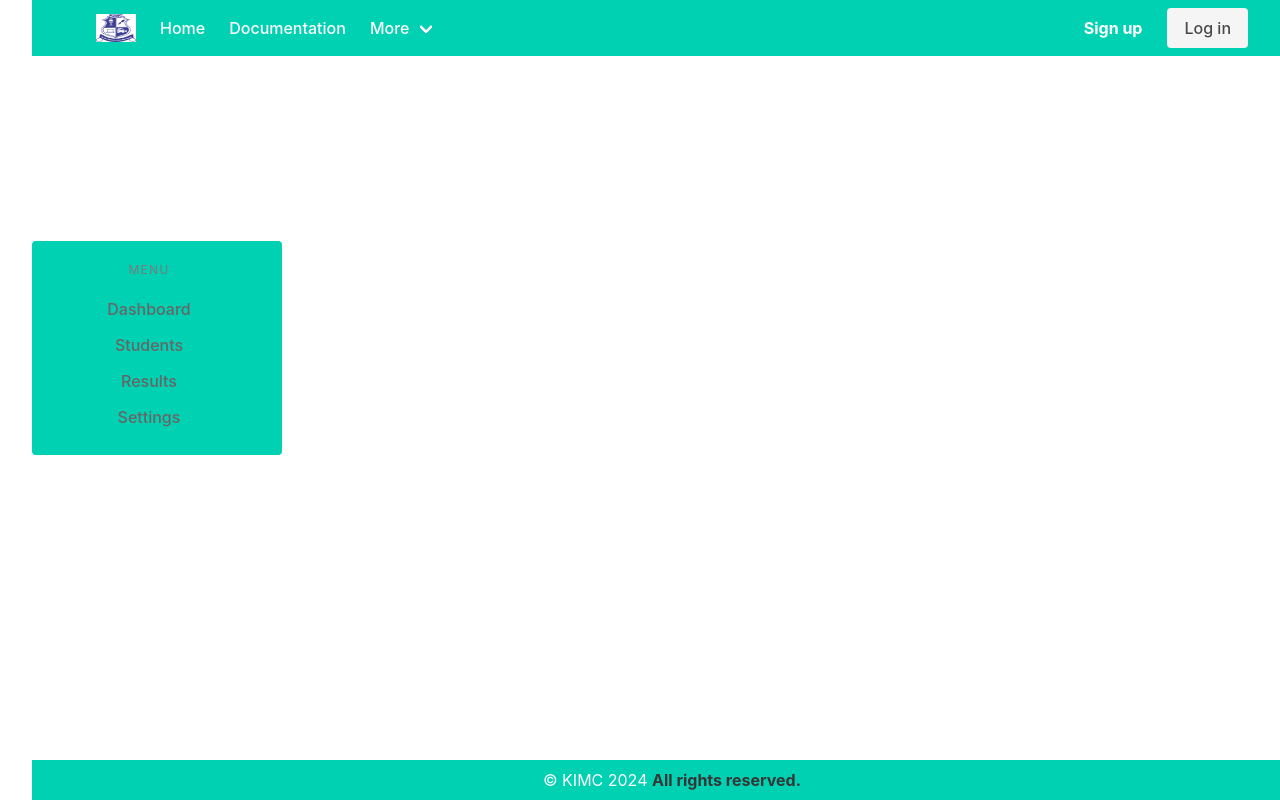
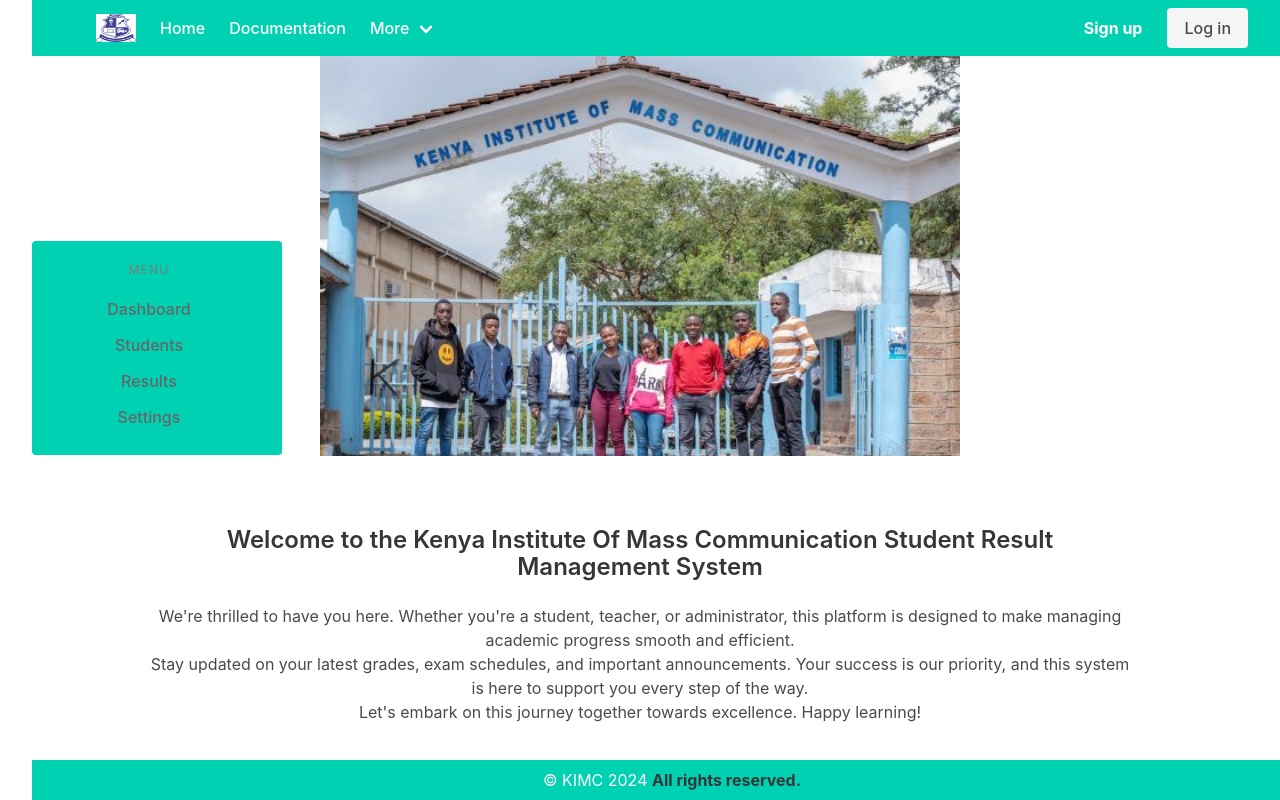
Before and after one commit to Yes-said/example10, a React (Vite) app: page / in a window 1280 px wide. Built offline with nearby package versions, Linux system fonts and the light colour scheme.

Commit message:
navbar updated

```diff
--- a/src/Components/Navbar.jsx
+++ b/src/Components/Navbar.jsx
@@ -1,13 +1,14 @@
-import React, { useState } from 'react'
+import React, { useState, useEffect } from 'react';
 import logo from '../assets/Logo.png';
 import HomeBackground from '../assets/Homebackground.jpg';
 
 const Navbar = () => {
   const [showHomeBackground, setShowHomeBackground] = useState(false);
 
-  const handleHomeClick = () => {
+  useEffect(() => {
     setShowHomeBackground(true);
-  };
+  }, []);
+
 
   return (
     <div>
@@ -28,7 +29,7 @@
 
           <div id="navbarBasicExample" className="navbar-menu">
             <div className="navbar-start">
-            <a className="navbar-item" onClick={handleHomeClick}>
+              <a className="navbar-item">
                 Home
               </a>
 
@@ -87,8 +88,10 @@
           <div className="home-content">
             <div className="container" style={{ maxHeight: '70vh', overflowY: 'auto' }}>
               <h2 className="title is-4">Welcome to the Kenya Institute Of Mass Communication Student Result Management System</h2>
-            <p>We're thrilled to have you here. Whether you're a student, teacher, or administrator, this platform is designed to make managing academic progress smooth and efficient.</p>
-            <p>Stay updated on your latest grades, exam schedules, and important announcements. Your success is our priority, and this system is here to support you every step of the way.</p>
+              <p>We're thrilled to have you here. Whether you're a student, teacher, or administrator,
+                this platform is designed to make managing academic progress smooth and efficient.</p>
+              <p>Stay updated on your latest grades, exam schedules, and important announcements.
+                Your success is our priority, and this system is here to support you every step of the way.</p>
               <p>Let's embark on this journey together towards excellence. Happy learning!</p>
             </div>
           </div>
```
Lines whose indentation alone changed are shown as unchanged.
